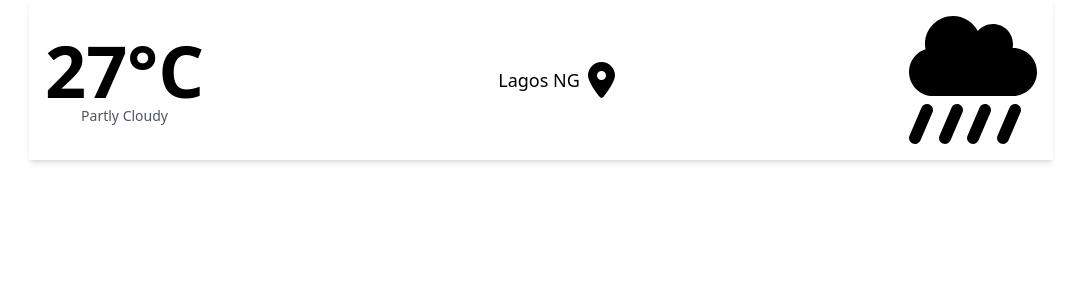
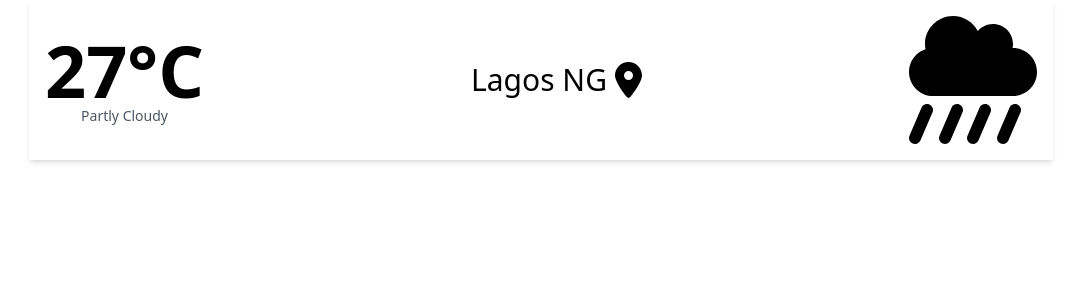
Before and after one commit to VectorGits/SkyCast, a React (Vite) app: page / in a window 1280 px wide. Shown: the top 300 px of the page, without its empty margins (99-1180 px from the left). Built offline with nearby package versions, Linux system fonts and the light colour scheme.

Commit message:
refactor: Update font size for location in WeatherHeader component

```diff
--- a/src/components/WeatherHeader.jsx
+++ b/src/components/WeatherHeader.jsx
@@ -13,7 +13,7 @@ const WeatherHeader = () => {
 
       {/* Location */}
       <div className="flex items-center space-x-2">
-        <span className="text-lg font-medium">Lagos NG</span>
+        <span className="sm:text-sm md:text-2xl lg:text-3xl font-medium">Lagos NG</span>
         <FontAwesomeIcon
           icon={faMapMarkerAlt}
           className="sm:2xl md:text-3xl lg:text-4xl"
```
